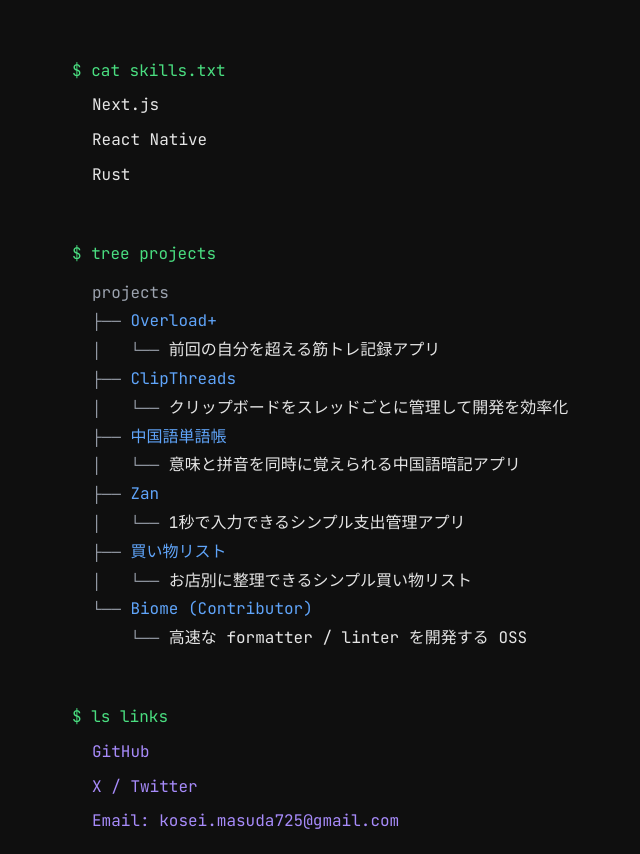
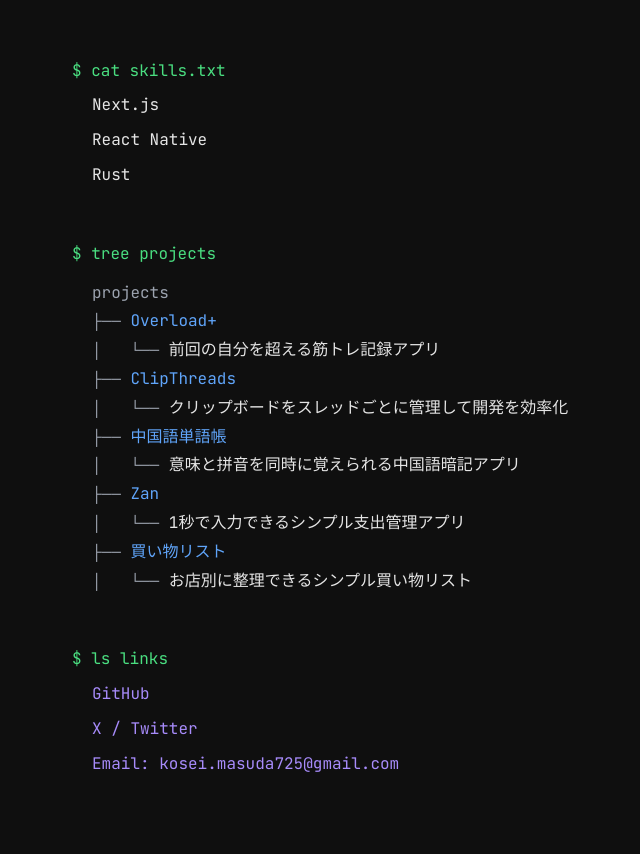
Before and after one commit to mkosei/mkosei.github.io, a website: page index.html in a window 1280 px wide. Shown: the part 243-1097 px from the top of the page, without its empty margins (208-848 px from the left). Drawn offline with Linux system fonts and the light colour scheme.

Commit message:
fix design

```diff
--- a/index.html
+++ b/index.html
@@ -182,18 +182,6 @@
               >お店別に整理できるシンプル買い物リスト</span
             >
           </div>
-          <div class="tree-line">
-            <span class="tree-label">└── </span>
-            <a href="https://biomejs.dev/" class="project-title tree-content"
-              >Biome (Contributor)</a
-            >
-          </div>
-          <div class="tree-line">
-            <span class="tree-label">&nbsp;&nbsp;&nbsp;&nbsp;└── </span>
-            <span class="tree-content"
-              >高速な formatter / linter を開発する OSS</span
-            >
-          </div>
         </div>
       </div>
 
```
